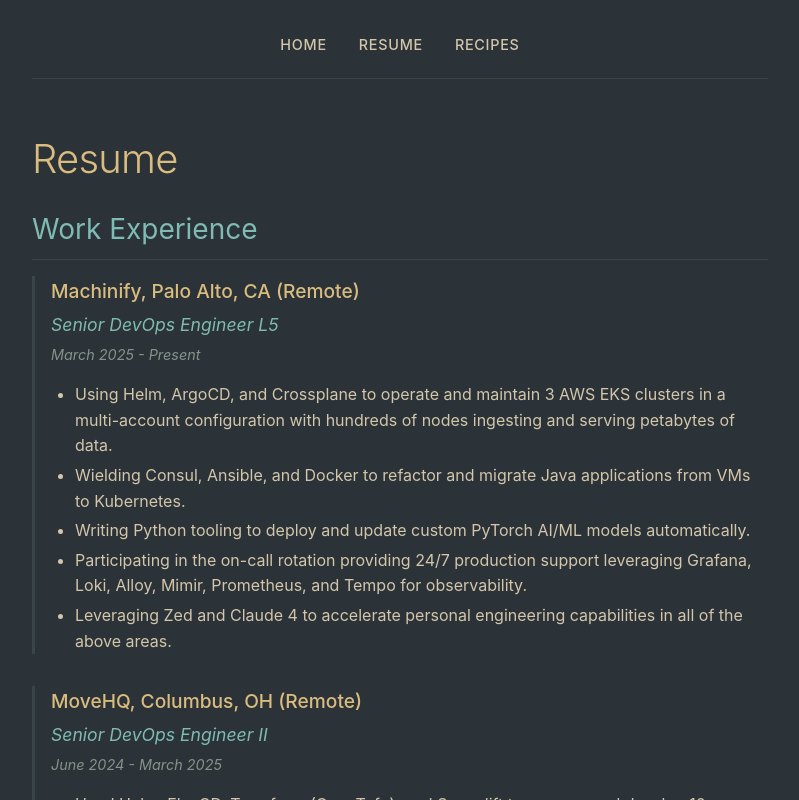
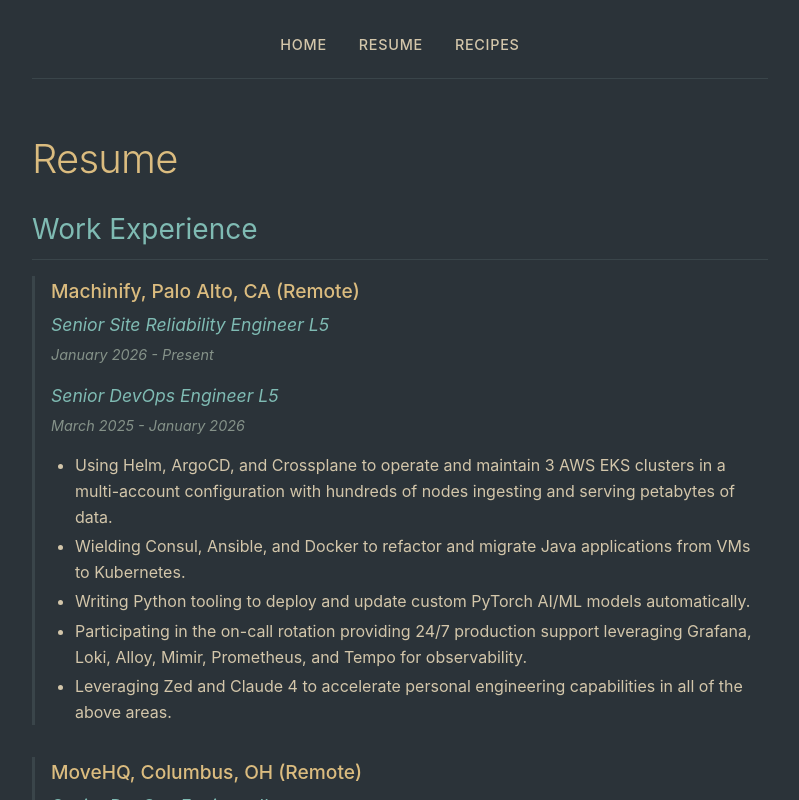
Before and after one commit to austinorth/austinorth.com, a React (Vite) app: page /resume in a window 1280 px wide. Shown: the top 800 px of the page, without its empty margins (240-1039 px from the left). Built offline with nearby package versions, Linux system fonts and the light colour scheme.

Commit message:
Resume update
Signed-off-by: Austin Orth <31007285+austinorth@users.noreply.github.com>

```diff
--- a/src/components/Resume.tsx
+++ b/src/components/Resume.tsx
@@ -8,8 +8,10 @@
 
         <div className="job">
           <h3>Machinify, Palo Alto, CA (Remote)</h3>
+          <h4>Senior Site Reliability Engineer L5</h4>
+          <div className="job-dates">January 2026 - Present</div>
           <h4>Senior DevOps Engineer L5</h4>
-          <div className="job-dates">March 2025 - Present</div>
+          <div className="job-dates">March 2025 - January 2026</div>
           <ul>
             <li>
               Using Helm, ArgoCD, and Crossplane to operate and maintain 3 AWS
```
